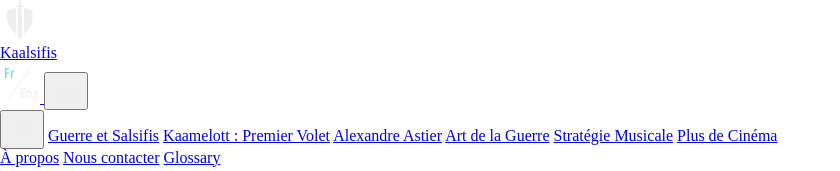
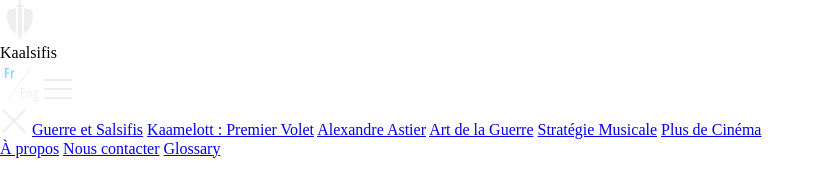
Before and after one commit to MMI-SAE-105/2023-sae105-projet-MaelleCoquelet, a plain HTML site: page fr/index.html in a window 1280 px wide. Shown: the top 171 px of the page, without its empty margins (0-840 px from the left). Drawn offline with Linux system fonts and the light colour scheme; a web font is replaced by a local one.

Commit message:
création des fichiers styles css de base; changement d'un nom de classe

```diff
--- a/fr/index.html
+++ b/fr/index.html
@@ -13,17 +13,17 @@
   <header class="header header--blue">
     <div class="header__items">
       <div class="header__start">
-        <a class="header__link link--unstyled" href="./index.html">
+        <a class="header__link link-unstyled" href="./index.html">
           <img class="header__logo" src="../public/icons/logoKaalsifis.svg" alt="Logo Kaalsifis">
         </a>
       </div>
       <div class="header__middle">
-        <a class="header__link link--unstyled header__title" href="./index.html">
+        <a class="header__link link-unstyled header__title" href="./index.html">
           Kaalsifis
         </a>
       </div>
       <div class="header__end">
-        <a class="header__link link--unstyled header__language" href="../en/index.html">
+        <a class="header__link link-unstyled header__language" href="../en/index.html">
           <img class="header__logo" src="../public/icons/frSwitch.svg" alt="Icône de changement de langue">
         </a>
         <button>
--- /dev/null
+++ b/src/css/base/main.css
@@ -0,0 +1,15 @@
+button,
+input,
+textarea {
+    appearance: none;
+    border: none;
+    background: none;
+    outline: none;
+    padding: 0;
+    cursor: pointer;
+}
+
+.link-unstyled {
+    text-decoration: none;
+    color: var(--black);
+}
--- a/src/css/styles.css
+++ b/src/css/styles.css
@@ -6,8 +6,10 @@
 
 /* Variables */
 @import "utils/variables.css";
+
 /* Règles générales */
-
+@import "base/main.css";
+@import "base/media.css";
 /*Règles de Layout */
 
 /*Règles des Components */
```
Also changed, not shown: src/css/base/media.css (added).
